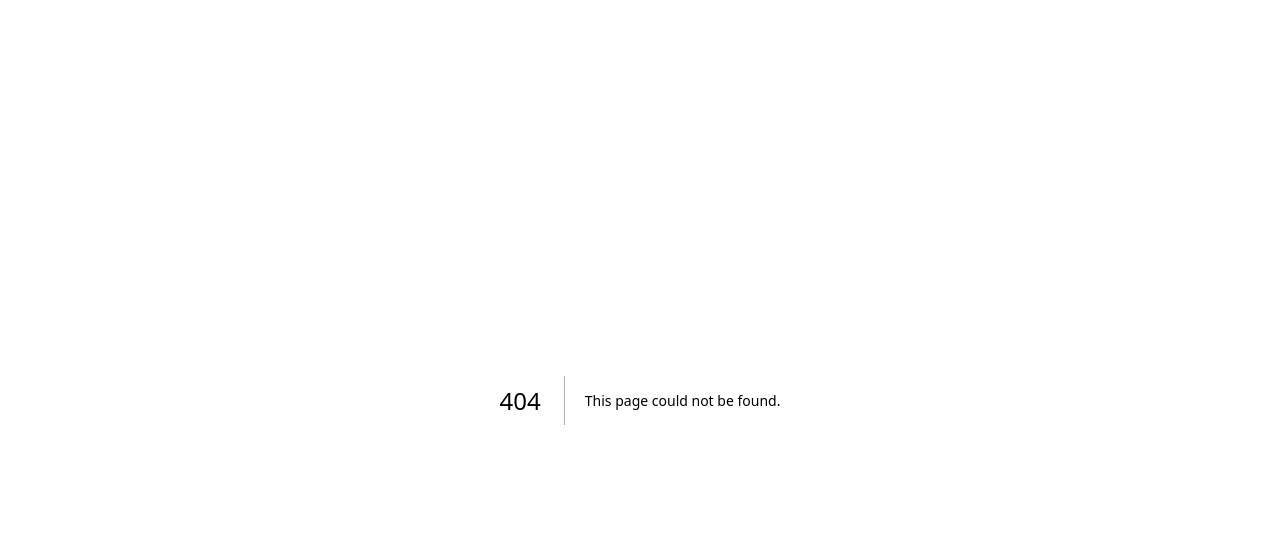
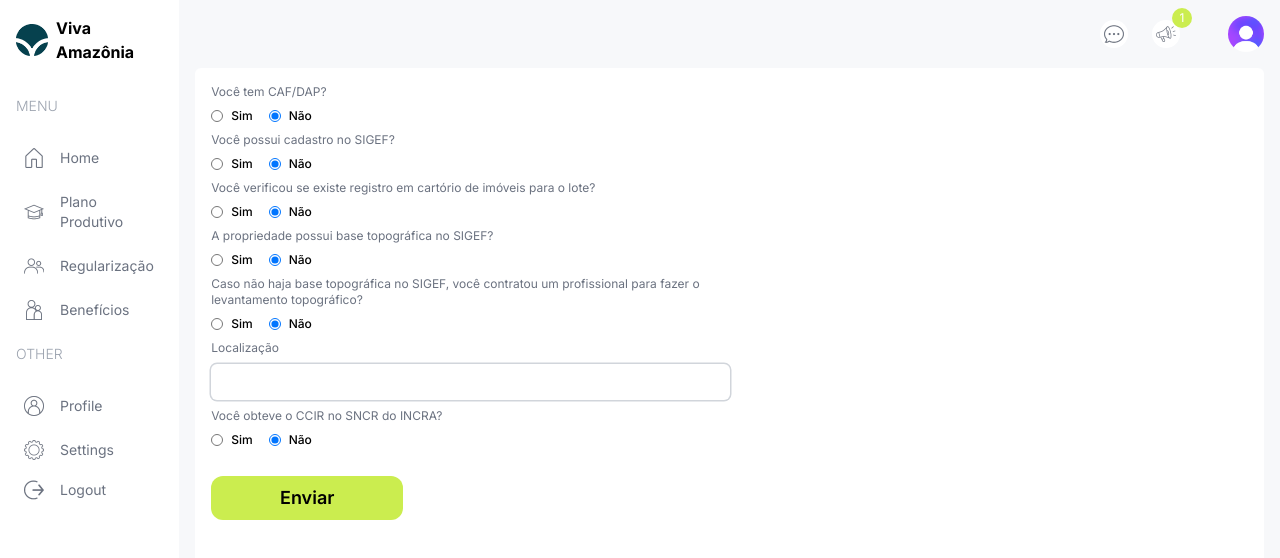
Before and after one commit to BahianDev/viva-amazonia, a Next.js app: page /dashboard/regularizacao/fundiaria in a window 1280 px wide. Before the commit this address had no page. Shown: the top 558 px of the page. Built offline with nearby package versions, Linux system fonts and the light colour scheme; no server answers.

Commit message:
feat: add regularizacao fundiaria

```diff
--- /dev/null
+++ b/src/app/dashboard/regularizacao/fundiaria/page.tsx
@@ -0,0 +1,139 @@
+"use client";
+
+import { zodResolver } from "@hookform/resolvers/zod";
+import { useForm } from "react-hook-form";
+import { z } from "zod";
+import InputField from "@/components/InputField";
+import RadioInputField from "@/components/RadioInputField";
+
+const schema = z.object({
+  possuiCafDap: z.boolean(),
+  cafDapComp: z.string().optional(),
+  possuiSigef: z.boolean(),
+  sigefComp: z.string().optional(),
+  registCartorioLote: z.boolean(),
+  possuiBaseTopoSigef: z.boolean(),
+  encontrouProfParaLevantamento: z.boolean(),
+  localizacao: z.string(),
+  ccirNoSncrDoIncra: z.boolean(),
+  ccirNoSncrDoIncraComp: z.string().optional(),
+});
+
+type Inputs = z.infer<typeof schema>;
+
+const RegularizacaoFundiariaForm = () => {
+  let data: any;
+  const {
+    control,
+    register,
+    handleSubmit,
+    watch,
+    formState: { errors },
+  } = useForm<Inputs>({
+    resolver: zodResolver(schema),
+  });
+
+  const possuiCafDap = watch("possuiCafDap");
+  const possuiSigef = watch("possuiSigef");
+  const possuiCcirNoSncrDoIncra = watch("ccirNoSncrDoIncra");
+
+  const onSubmit = handleSubmit((data) => {
+    console.log(data);
+  });
+
+  return (
+    <form
+      className="bg-white p-4 rounded-md flex-1 m-4 mt-0 flex flex-col gap-2"
+      onSubmit={onSubmit}
+    >
+      <RadioInputField
+        control={control}
+        label=" Você tem CAF/DAP?"
+        name="possuiCafDap"
+        error={errors?.possuiCafDap}
+      />
+
+      {String(possuiCafDap) === "true" && (
+        <InputField
+          label="Nº de inscrição"
+          name="cafDapComp"
+          defaultValue={data?.cafDapComp}
+          register={register}
+          error={errors?.cafDapComp}
+        />
+      )}
+
+      <RadioInputField
+        control={control}
+        label="Você possui cadastro no SIGEF?"
+        name="possuiSigef"
+        error={errors?.possuiSigef}
+      />
+
+      {String(possuiSigef) === "true" && (
+        <InputField
+          label="Nº de inscrição"
+          name="sigefComp"
+          defaultValue={data?.sigefComp}
+          register={register}
+          error={errors?.sigefComp}
+        />
+      )}
+
+      <RadioInputField
+        control={control}
+        label="Você verificou se existe registro em cartório de imóveis para o lote?"
+        name="registCartorioLote"
+        error={errors?.registCartorioLote}
+      />
+
+      <RadioInputField
+        control={control}
+        label="A propriedade possui base topográfica no SIGEF?"
+        name="possuiBaseTopoSigef"
+        error={errors?.possuiBaseTopoSigef}
+      />
+
+      <RadioInputField
+        control={control}
+        label="Caso não haja base topográfica no SIGEF, você contratou um profissional para fazer o levantamento topográfico?"
+        name="encontrouProfParaLevantamento"
+        error={errors?.encontrouProfParaLevantamento}
+      />
+
+      <InputField
+        label="Localização"
+        name="localizacao"
+        defaultValue={data?.localizacao}
+        register={register}
+        error={errors?.localizacao}
+      />
+
+      <RadioInputField
+        control={control}
+        label="Você obteve o CCIR no SNCR do INCRA?"
+        name="ccirNoSncrDoIncra"
+        error={errors?.ccirNoSncrDoIncra}
+      />
+
+      {String(possuiCcirNoSncrDoIncra) === "true" && (
+        <InputField
+          label="Nº de inscrição"
+          name="ccirNoSncrDoIncraComp"
+          defaultValue={data?.ccirNoSncrDoIncraComp}
+          register={register}
+          error={errors?.ccirNoSncrDoIncraComp}
+        />
+      )}
+
+      <button
+        type="submit"
+        className="w-48 p-2 bg-limeGreen mt-5 text-lg font-semibold rounded-xl hover:scale-105"
+      >
+        Enviar
+      </button>
+    </form>
+  );
+};
+
+export default RegularizacaoFundiariaForm;
--- a/src/app/dashboard/regularizacao/page.tsx
+++ b/src/app/dashboard/regularizacao/page.tsx
@@ -38,7 +38,7 @@ export default function Dashboard() {
             Regularização Fundiária
           </span>
           <Link
-            href={"/regularizacao/fundiaria"}
+            href={"/dashboard/regularizacao/fundiaria"}
             className="pt-[8px] pb-[8px] pl-[22px] pr-[22px] text-secondary bg-lamaPurpleLight text-[15px] font-semibold rounded-xl hover:scale-105 mt-[15px]"
           >
             Continuar
```
